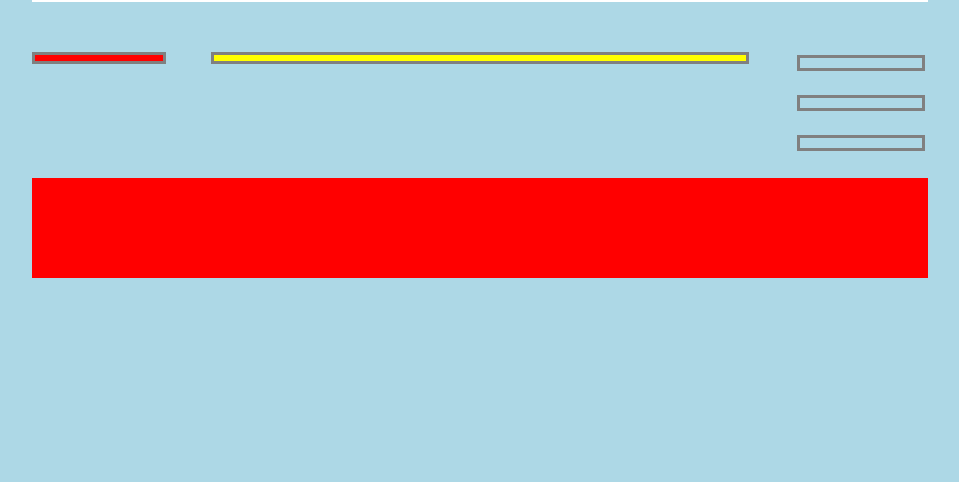
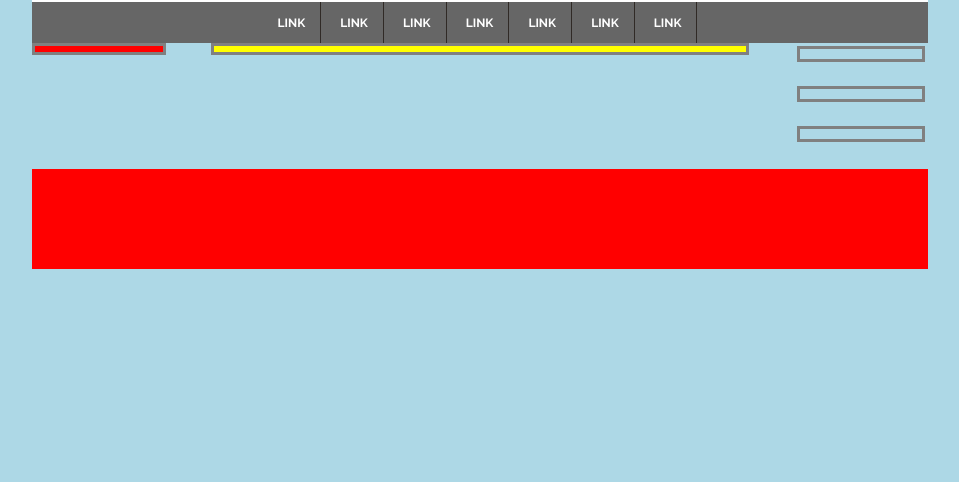
Before and after one commit to AndreaBottini/htmlcss-wp, a plain HTML site: page index.html in a window 1280 px wide. Shown: the part 318-800 px from the top of the page, without its empty margins (160-1119 px from the left). Drawn offline with Linux system fonts and the light colour scheme.

Commit message:
Inserimento Nav Bar

```diff
--- a/css/style.css
+++ b/css/style.css
@@ -20,7 +20,6 @@ body {
 .header-titolo {
   position: relative;
   height: 300px;
-  margin-bottom: 50px;
   background-image: url(../img/natural-header.jpg);
   background-repeat: no-repeat;
   background-position: center;
@@ -45,6 +44,37 @@ body {
   color: #fff;
   text-transform: uppercase;
 }
+
+.header-sottotitolo {
+  background-color: #666666;
+  line-height: 40px;
+}
+
+.header-sottotitolo nav ul {
+  list-style: none;
+  text-align: center;
+}
+
+.header-sottotitolo nav ul li {
+  display: inline-block;
+  padding: 0 15px;
+  background-color: #666666;
+  border-right: 1px solid #302A26;
+}
+
+a {
+  text-decoration: none;
+  text-transform: uppercase;
+  color: #fff;
+  font-weight: bold;
+  font-size: 12px;
+}
+
+.header-sottotitolo nav ul li:hover {
+  display: inline-block;
+  background-color: #302A26;
+}
+
 
 .footer {
   background-color: red;
--- a/index.html
+++ b/index.html
@@ -15,6 +15,17 @@
           </div>
         </div>
         <div class="header-sottotitolo">
+          <nav>
+            <ul>
+              <li><a href="#">LINK</a></li>
+              <li><a href="#">LINK</a></li>
+              <li><a href="#">LINK</a></li>
+              <li><a href="#">LINK</a></li>
+              <li><a href="#">LINK</a></li>
+              <li><a href="#">LINK</a></li>
+              <li><a href="#">LINK</a></li>
+            </ul>
+          </nav>
         </div>
       </header>
       <main class="main">
```
